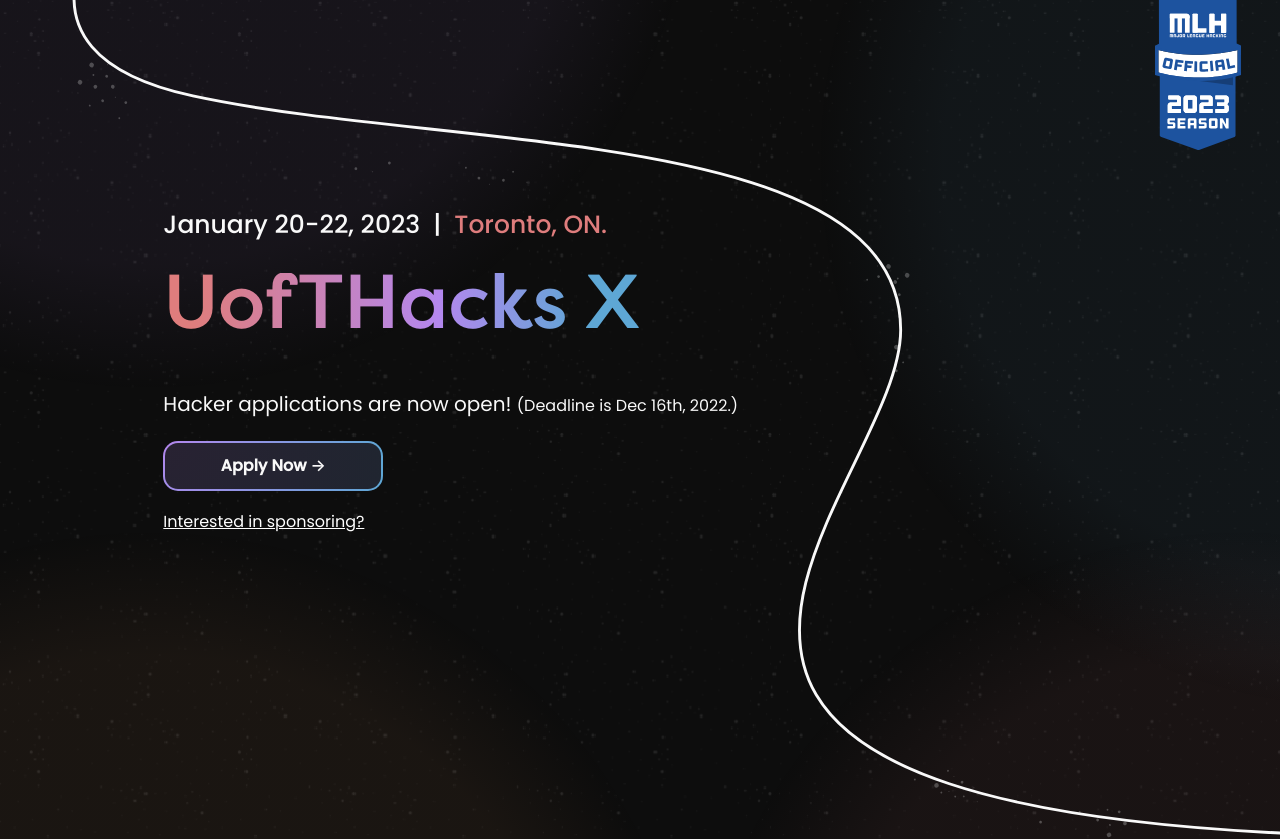
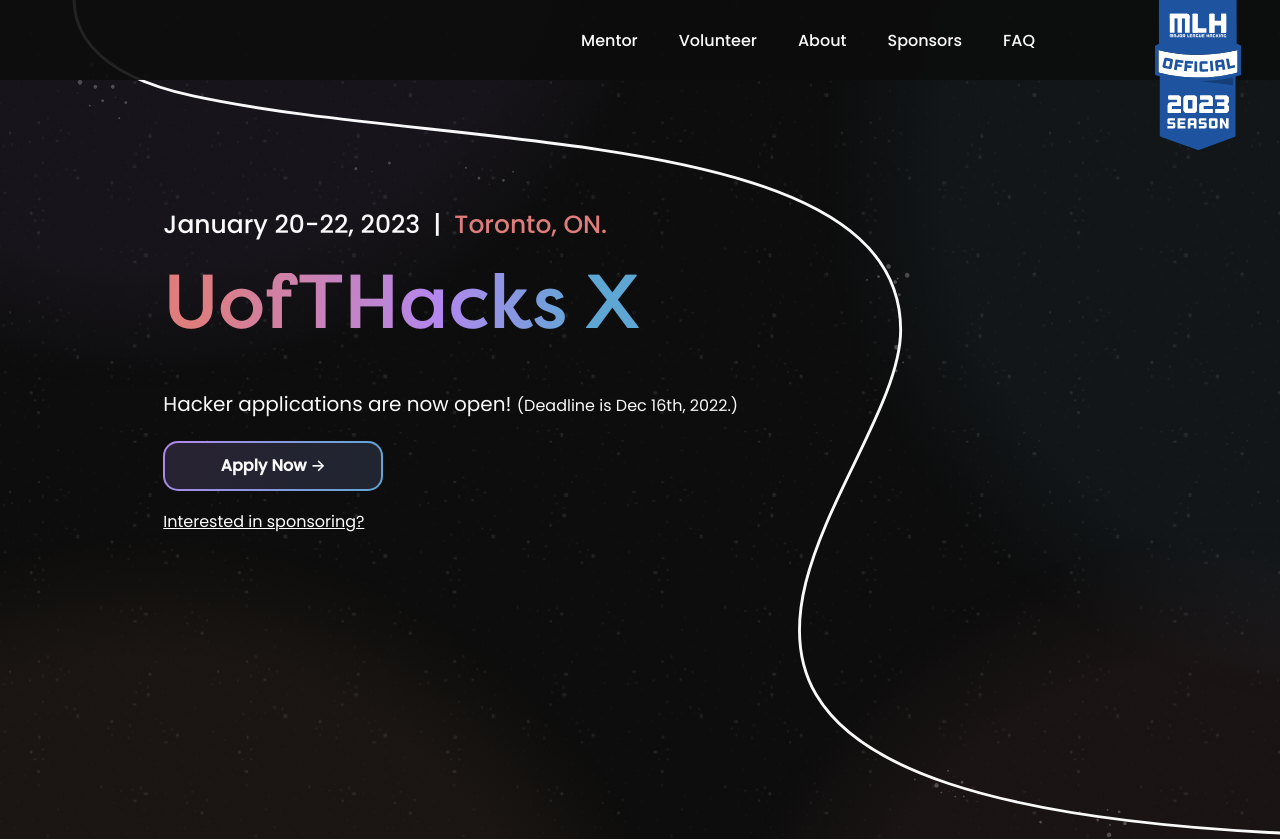
Before and after one commit to UofTHacks-Official/site-x, a Next.js app: page / in a window 1280 px wide. Shown: the top 839 px of the page. Built offline with nearby package versions, Linux system fonts and the light colour scheme.

Commit message:
starting navbar

```diff
--- a/components/molecules/Layout.jsx
+++ b/components/molecules/Layout.jsx
@@ -1,6 +1,6 @@
 import { styled, css } from "~stitches";
 
-import { Footer } from "@components/molecules";
+import { Footer, Navbar } from "@components/molecules";
 
 export const Layout = (props) => {
 
--- /dev/null
+++ b/components/molecules/Navbar.jsx
@@ -0,0 +1,41 @@
+import { styled, css } from "~stitches";
+import { Link } from "@components/atoms";
+
+
+const Wrapper = styled("navbar", css({
+    position: "absolute",
+    width: "100%",
+    boxSizing: "border-box",
+    height: "80px",
+    background: "rgba(13, 13, 13, 0.9)",
+    zIndex:"10000",
+}));
+
+const Links = styled("div", css({
+    display: "flex",
+    alignItems: "center",
+    justifyContent: "flex-end",
+    gap: "30px",
+    padding: "0px",
+    gap: "41px",
+    flexDirection: "row",
+    position: "absolute",
+    height: "24px",
+    right: "245px",
+    top: "28px",
+  }))
+
+
+export const Navbar = (props) => {
+  return(
+    <Wrapper>
+      <Links>
+        <Link href="">Mentor</Link>
+        <Link href="">Volunteer</Link>
+        <Link href="">About</Link>
+        <Link href="">Sponsors</Link>
+        <Link href="">FAQ</Link>
+      </Links>
+    </Wrapper>
+  );
+};
--- a/components/molecules/index.jsx
+++ b/components/molecules/index.jsx
@@ -1,3 +1,3 @@
 export * from "./Layout";
-export * from "./Toolbar";
+export * from "./Navbar";
 export * from "./Footer";
--- a/pages/index.jsx
+++ b/pages/index.jsx
@@ -1,7 +1,7 @@
 import React from 'react';
 
 import { MainBackground,  MLHBanner} from '@components/atoms';
-import { Layout } from '@components/molecules';
+import { Layout, Navbar} from '@components/molecules';
 import { Hero, About, Sponsors } from '@components/sections';
 import FAQ from '@components/sections/FAQ/FAQ';
 
@@ -45,6 +45,7 @@ export default function Home() {
             property="twitter:image"
             content="https://i.ibb.co/HNkxDpW/SEO-Photo.png"
           />
+      <Navbar />
       <MLHBanner />
       <MainBackground padded>
         <Layout>
```
Also changed, not shown: assets/OfficialLogoBG.svg (added), components/molecules/Toolbar.jsx (deleted), 1 other file (tests, documents, lock files or other folders).
